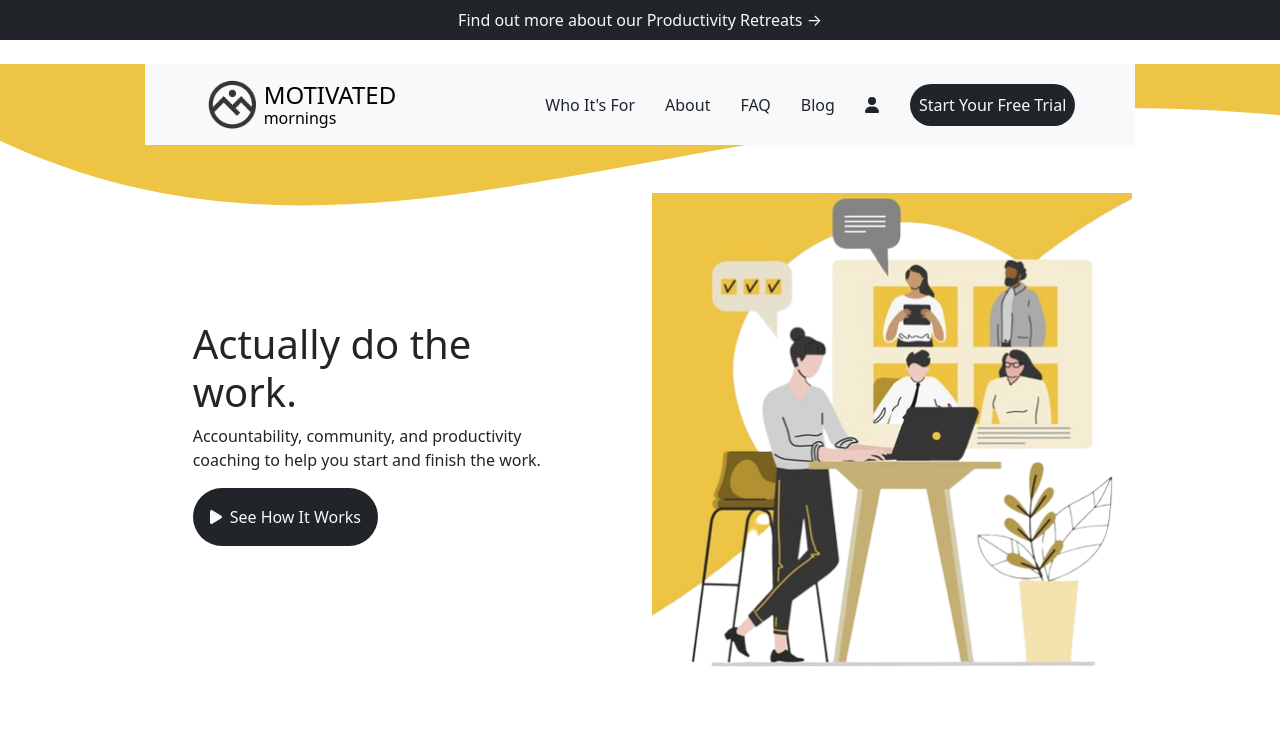
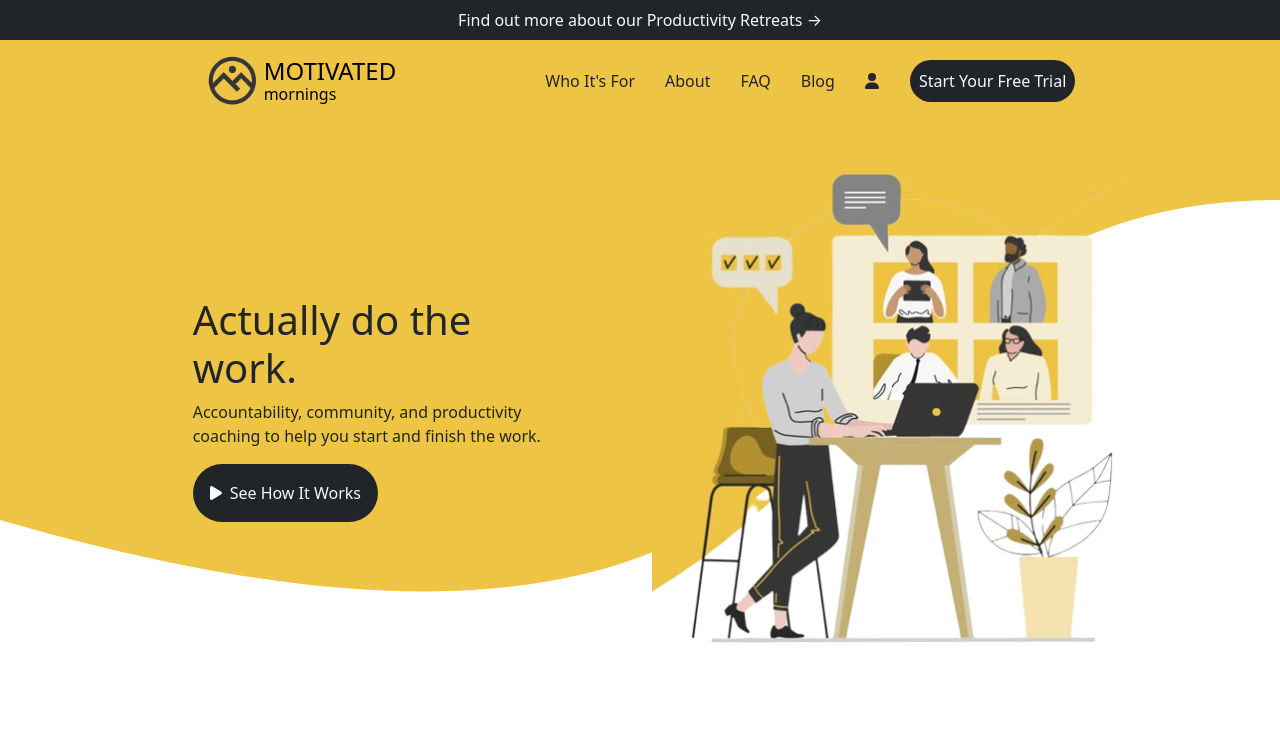
Before and after one commit to Ajith369369/motivated-mornings-frontend, a React (Vite) app: page / in a window 1280 px wide. Shown: the top 751 px of the page. Built offline with nearby package versions, Linux system fonts and the light colour scheme.

Commit message:
Fix top svg.

```diff
--- a/src/components/Header.css
+++ b/src/components/Header.css
@@ -2,7 +2,7 @@
   min-width: 100vw;
 }
 
-.curve {
+/* .curve {
   position: absolute;
   width: 100%;
   left: 0;
@@ -10,13 +10,14 @@
 
 .top-curve {
   top: 0;
-  transform: translateY(-50%); /* Aligns the top SVG to the edge */
+  transform: translateY(-50%);
   z-index: 100;
-}
+} */
 
 .wave1 {
   background-image: url('/src/assets/header-top-wave.svg');
   background-repeat: no-repeat;
+  background-size: 100vw auto;
 }
 
 #navbar img {
--- a/src/components/Header.jsx
+++ b/src/components/Header.jsx
@@ -22,11 +22,11 @@ function Header() {
           </p>
         </section>
         <div className="wave1">
-          <section id="navbar" className="my-4">
+          <section id="navbar" className="mb-4">
             <div className="row">
               <div className="col-md-1"></div>
               <div className="col-md-10 px-5">
-                <nav className="navbar bg-body-tertiary px-5">
+                <nav className="navbar px-5">
                   <div className="container-fluid d-flex flex-wrap justify-content-center align-items-center">
                     <a
                       className="navbar-brand d-flex justify-content-center align-items-center"
```
Also changed, not shown: src/assets/header-top-wave.svg.
